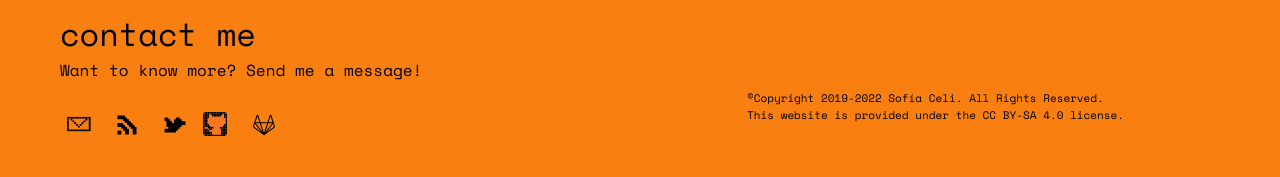
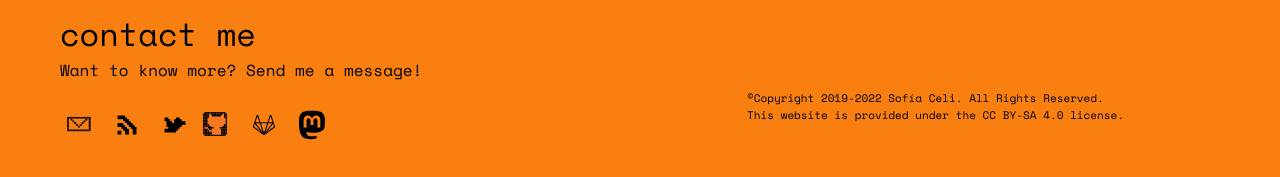
Before and after one commit to claucece/claucece.github.io, a Jekyll site: the page built from index.html, in a window 1280 px wide and 1017 px high. Shown: the part 837-1014 px from the top of the window. Built offline with Jekyll 4.4.1, drawn with Linux system fonts in a browser that asks for light colours.

Commit message:
Add mastodon

```diff
--- a/_includes/footer.html
+++ b/_includes/footer.html
@@ -101,6 +101,13 @@
 							  </svg>
               </span>
             </a>
+            <a class="footer-link" href="https://infosec.exchange/@claucece" target="_blank" title="Check out my Mastodon" rel="me">
+              <span class="icon-footer">
+                <svg viewBox="0 0 32 32">
+								  <path d="M 15.9375 4.03125 C 12.917 4.0435 9.9179219 4.4269844 8.3574219 5.1464844 C 8.3574219 5.1464844 5 6.6748594 5 11.880859 C 5 18.077859 4.9955 25.860234 10.5625 27.365234 C 12.6945 27.938234 14.527953 28.061562 16.001953 27.976562 C 18.676953 27.825562 20 27.005859 20 27.005859 L 19.910156 25.029297 C 19.910156 25.029297 18.176297 25.640313 16.029297 25.570312 C 13.902297 25.495313 11.6615 25.335688 11.3125 22.679688 C 11.2805 22.432688 11.264625 22.182594 11.265625 21.933594 C 15.772625 23.052594 19.615828 22.420969 20.673828 22.292969 C 23.627828 21.933969 26.199344 20.081672 26.527344 18.388672 C 27.041344 15.720672 26.998047 11.880859 26.998047 11.880859 C 26.998047 6.6748594 23.646484 5.1464844 23.646484 5.1464844 C 22.000984 4.3779844 18.958 4.019 15.9375 4.03125 z M 12.705078 8.0019531 C 13.739953 8.0297031 14.762578 8.4927031 15.392578 9.4707031 L 16.001953 10.505859 L 16.609375 9.4707031 C 17.874375 7.5037031 20.709594 7.6264375 22.058594 9.1484375 C 23.302594 10.596438 23.025391 11.531 23.025391 18 L 23.025391 18.001953 L 20.578125 18.001953 L 20.578125 12.373047 C 20.578125 9.7380469 17.21875 9.6362812 17.21875 12.738281 L 17.21875 16 L 14.787109 16 L 14.787109 12.738281 C 14.787109 9.6362812 11.429688 9.7360938 11.429688 12.371094 L 11.429688 18 L 8.9765625 18 C 8.9765625 11.526 8.7043594 10.585438 9.9433594 9.1484375 C 10.622859 8.3824375 11.670203 7.9742031 12.705078 8.0019531 z"/>
+								</svg>
+              </span>
+            </a>
           </li>
         </ul>
       </div>
```
